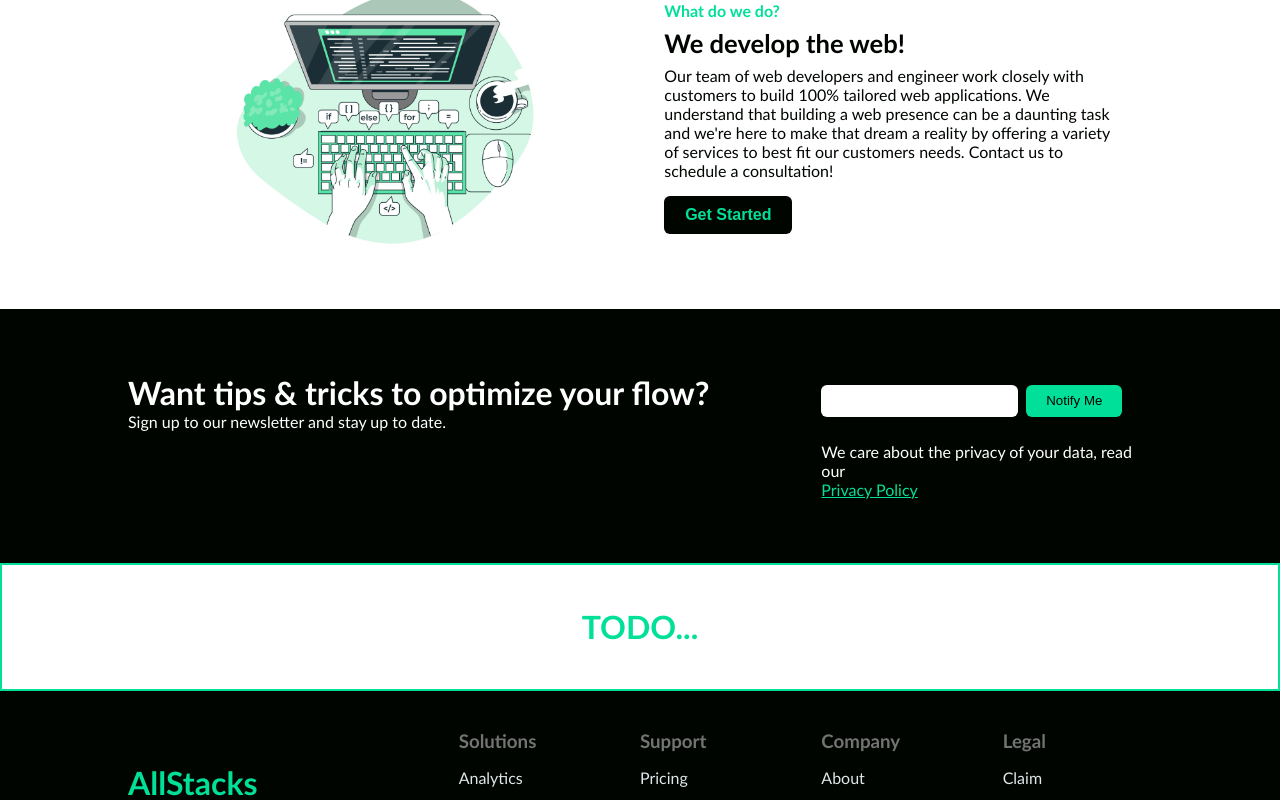
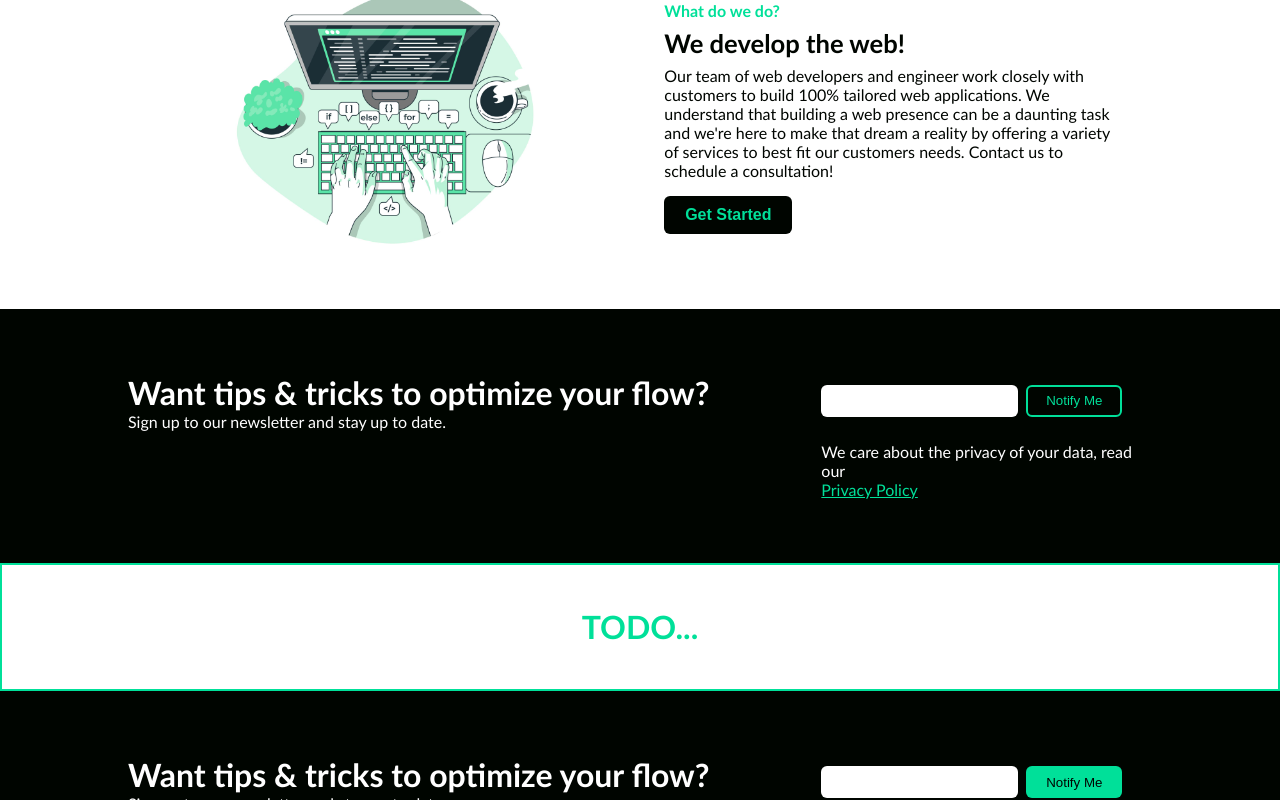
Before and after one commit to RowDev727/MySite, a React (Vite) app in the folder frontend/: page / in a window 1280 px wide. In both pictures the pointer is over the button 1074 px from the left and 1275 px from the top of the page. Shown: the part 875-1675 px from the top of the page. Built offline with nearby package versions, Linux system fonts and the light colour scheme; no server answers.

Commit message:
Small Tweak

```diff
--- a/frontend/src/components/app/App.jsx
+++ b/frontend/src/components/app/App.jsx
@@ -13,6 +13,7 @@ import Footer from '../footer/Footer'
 
 // Dependencies
 import { BrowserRouter, Routes, Route } from 'react-router-dom'
+import Newsletter from '../newsletter/Newsletter'
 
 
 function App() {
@@ -28,6 +29,7 @@ function App() {
         <Route path='/contact' element={<Contact/>}></Route>
       </Routes>
     </BrowserRouter>
+    <Newsletter />
     <Footer/>
   </div>
   )
--- a/frontend/src/components/newsletter/Newsletter.module.css
+++ b/frontend/src/components/newsletter/Newsletter.module.css
@@ -47,6 +47,12 @@
     width: 6rem;
 }
 
+.newsletterTop button:hover {
+    color: var(--color-primary-green);
+    background: var(--color-primary-dark);
+    border: 2px solid var(--color-primary-green);
+}
+
 .newsletterBottom {
     justify-content: start;
     align-items: start;
```
